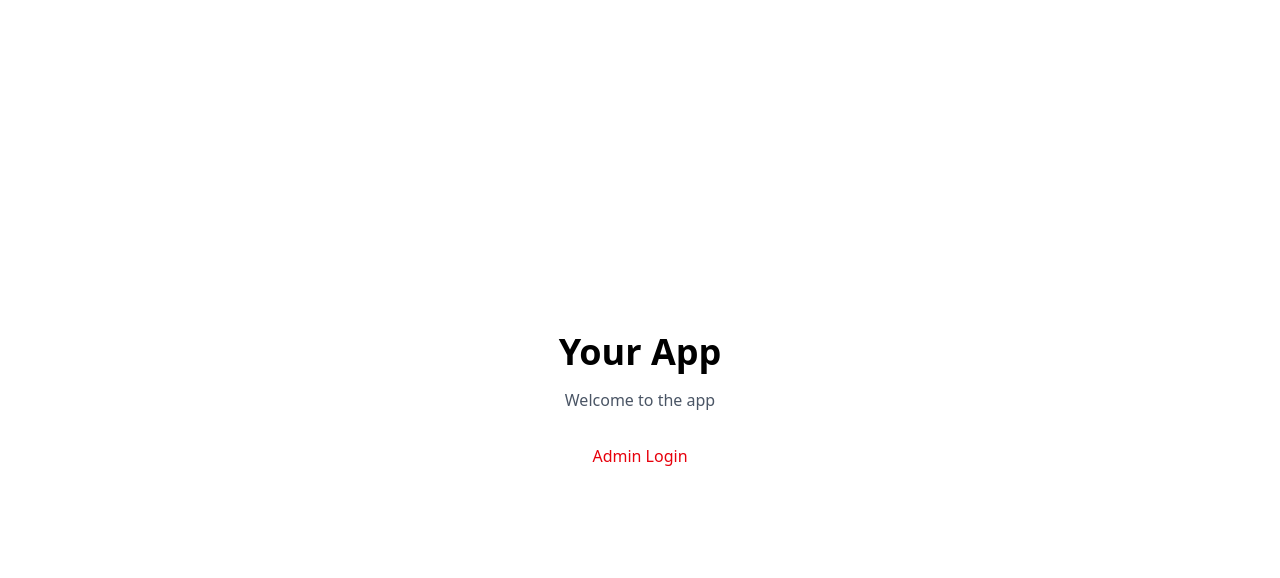
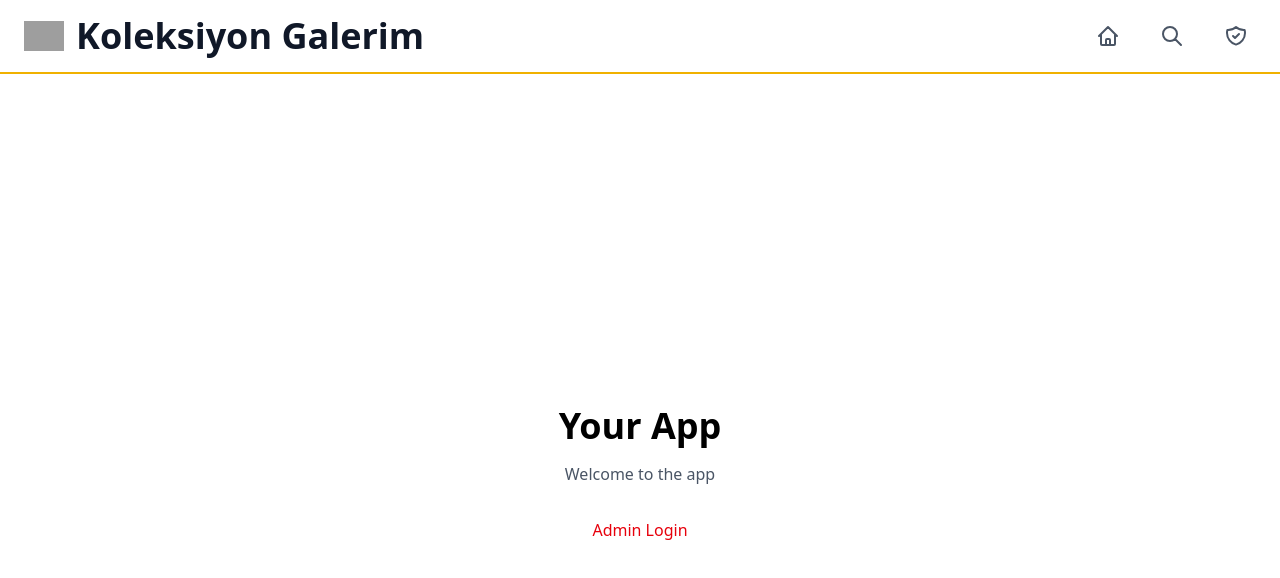
Before and after one commit to ak1nttr/collection-blog, a Next.js app: page / in a window 1280 px wide. Shown: the top 578 px of the page. Built offline with nearby package versions, Linux system fonts and the light colour scheme; grey boxes are pictures that could not be loaded.

Commit message:
style: design navbar

```diff
--- a/src/app/layout.tsx
+++ b/src/app/layout.tsx
@@ -1,4 +1,5 @@
 import './globals.css'
+import Navbar from '@/components/Navbar'
 
 export const metadata = {
   title: 'Koleksiyon Blog',
@@ -12,7 +13,10 @@ export default function RootLayout({
 }) {
   return (
     <html lang="en">
-      <body>{children}</body>
+      <body>
+        <Navbar />
+        {children}
+      </body>
     </html>
   )
 }
--- /dev/null
+++ b/src/components/Navbar.tsx
@@ -0,0 +1,56 @@
+'use client'
+
+import Link from 'next/link'
+
+export default function Navbar() {
+  return (
+  <nav className="bg-white/80 backdrop-blur-lg border-b-2 border-yellow-500 sticky top-0 bottom-0 z-50">
+      <div className="max-w-7xl mx-auto px-6 py-4">
+        <div className="flex justify-between items-center">
+          {/* Logo/Brand */}
+          <div className="flex items-center space-x-3">
+            <div className="w-10 h-10 rounded-lg flex items-center justify-center">
+              <img src="https://cdn-icons-png.flaticon.com/512/3199/3199931.png" width="256" height="256" alt="Mona lisa free icon" title="Mona lisa free icon" />
+            </div>
+            <span className="text-4xl font-bold text-gray-900">Koleksiyon Galerim</span>
+          </div>
+
+          {/* Icon Navigation */}
+          <div className="flex items-center space-x-6">
+            {/* Home Icon */}
+            <Link
+              href="/"
+              className="p-2 text-gray-600 hover:text-yellow-500 hover:bg-yellow-50 rounded-lg transition-all duration-200"
+              title="Anasayfa"
+            >
+              <svg className="w-6 h-6" fill="none" stroke="currentColor" viewBox="0 0 24 24">
+                <path strokeLinecap="round" strokeLinejoin="round" strokeWidth={2} d="M3 12l2-2m0 0l7-7 7 7M5 10v10a1 1 0 001 1h3m10-11l2 2m-2-2v10a1 1 0 01-1 1h-3m-6 0a1 1 0 001-1v-4a1 1 0 011-1h2a1 1 0 011 1v4a1 1 0 001 1m-6 0h6" />
+              </svg>
+            </Link>
+
+            {/* Search Icon */}
+            <button
+              className="p-2 text-gray-600 hover:text-yellow-500 hover:bg-yellow-50 cursor-pointer rounded-lg transition-all duration-200"
+              title="Ara"
+            >
+              <svg className="w-6 h-6" fill="none" stroke="currentColor" viewBox="0 0 24 24">
+                <path strokeLinecap="round" strokeLinejoin="round" strokeWidth={2} d="M21 21l-6-6m2-5a7 7 0 11-14 0 7 7 0 0114 0z" />
+              </svg>
+            </button>
+
+            {/* Admin Login Icon */}
+            <Link
+              href="/admin"
+              className="p-2 text-gray-600 hover:text-yellow-500 hover:bg-yellow-50 cursor-pointer rounded-lg transition-all duration-200"
+              title="Admin Girişi"
+            >
+              <svg className="w-6 h-6" fill="none" stroke="currentColor" viewBox="0 0 24 24">
+                <path strokeLinecap="round" strokeLinejoin="round" strokeWidth={2} d="M9 12l2 2 4-4m5.618-4.016A11.955 11.955 0 0112 2.944a11.955 11.955 0 01-8.618 3.04A12.02 12.02 0 003 9c0 5.591 3.824 10.29 9 11.622 5.176-1.332 9-6.03 9-11.622 0-1.042-.133-2.052-.382-3.016z" />
+              </svg>
+            </Link>
+          </div>
+        </div>
+      </div>
+    </nav>
+  )
+}
```
